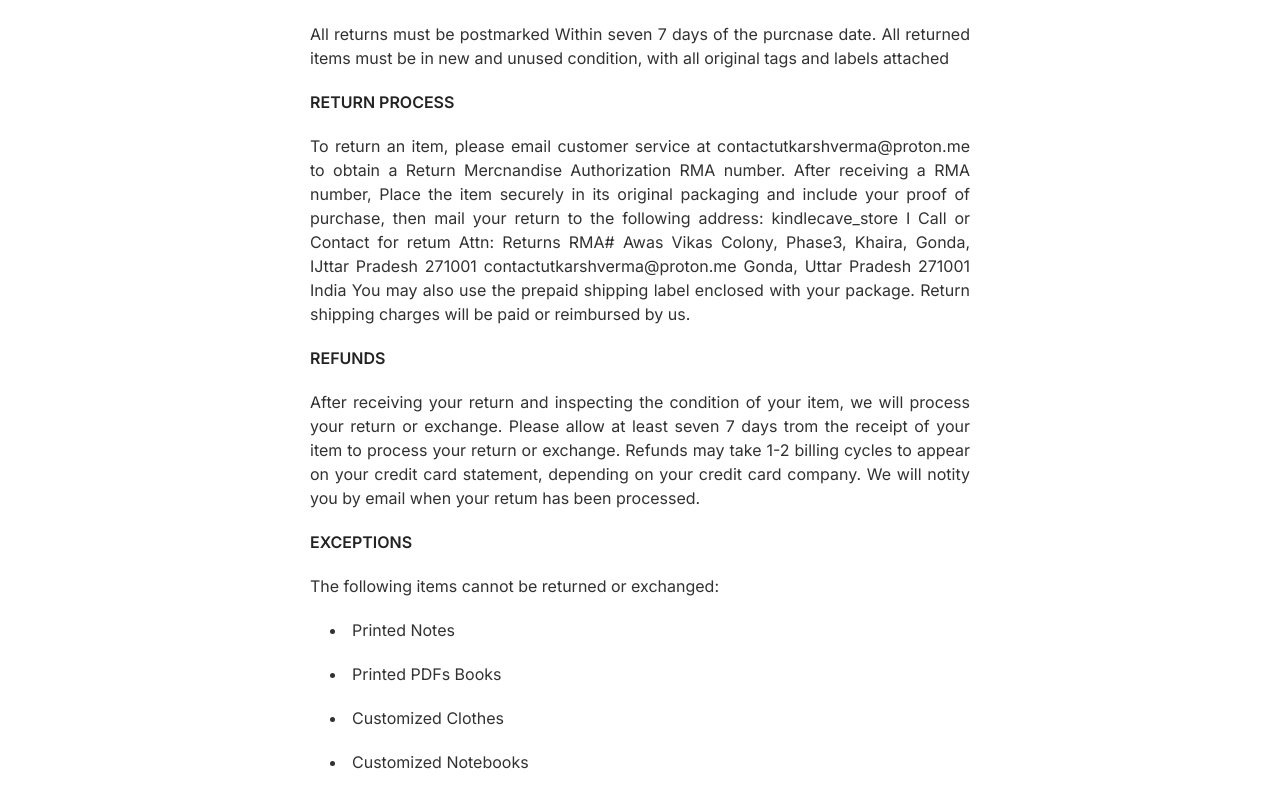
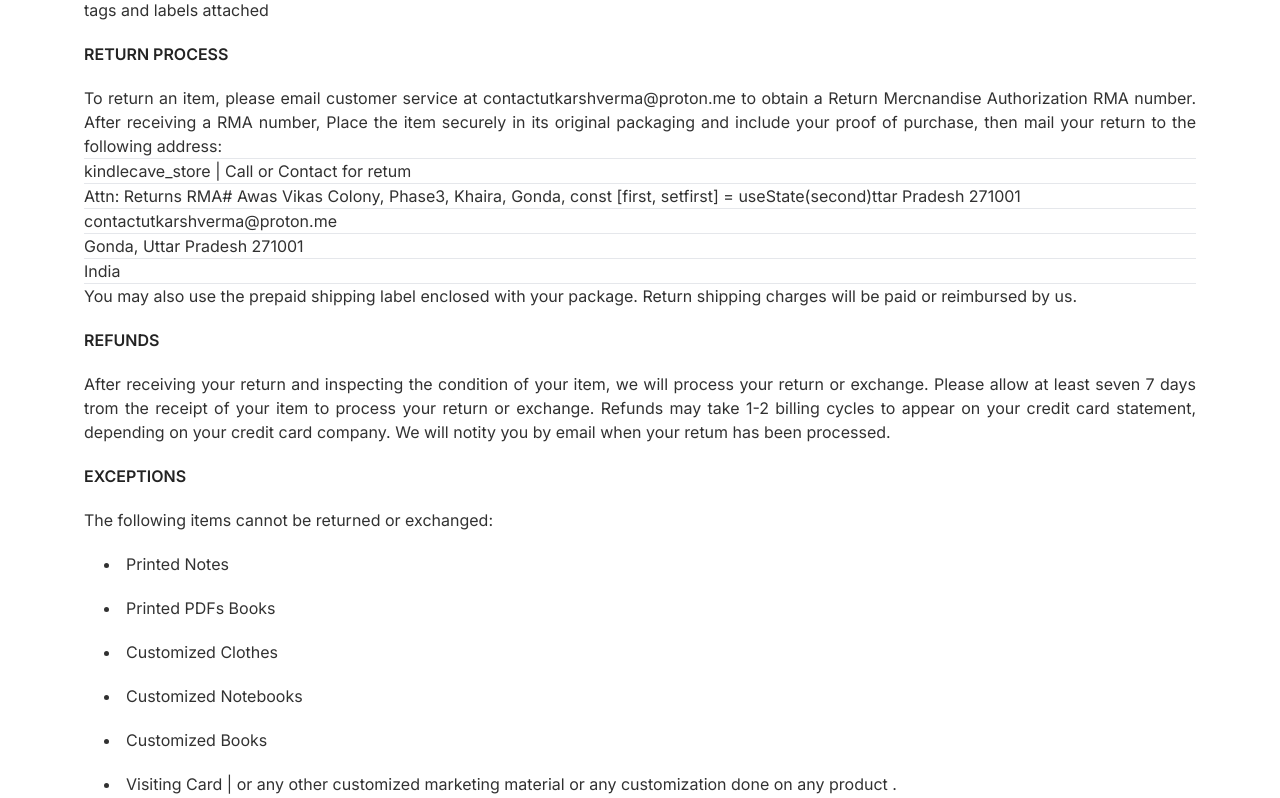
Before and after one commit to UtkarshVerma-Space/kindlecave, a Next.js app: page /Contacts/Refund in a window 1280 px wide. Shown: the part 340-1138 px from the top of the page. Built offline with nearby package versions, Linux system fonts and the light colour scheme.

Commit message:
Added T&C Page Privacy Policy Refund and

```diff
--- a/app/Contacts/Contactus/contact.module.css
+++ b/app/Contacts/Contactus/contact.module.css
@@ -3,6 +3,10 @@
     display: flex;
     align-items: center;
     justify-content: center;flex-direction: column;
+
+}
+.container{
+    width: 90%;
 
 }
 
@@ -37,5 +41,5 @@
 }
 .contact p{
     color: rgb(11, 138, 89);
-
+    font-size: 90%;
 }
--- a/app/Contacts/Privacy/privacy.module.css
+++ b/app/Contacts/Privacy/privacy.module.css
@@ -7,7 +7,7 @@
 width: 100%;
 }
 .container{
-    width: 700px;
+    width: 90%;
 }
 .wrapper h1{
     text-align: center;
--- a/app/Contacts/Refund/page.jsx
+++ b/app/Contacts/Refund/page.jsx
@@ -18,13 +18,24 @@ export default function page() {
 Return Mercnandise Authorization RMA number. After receiving a RMA number, Place the item
 securely in its original packaging and include your proof of purchase, then mail your return to the
 following address:
-kindlecave_store I Call or Contact for retum
+<br /> <hr />
+kindlecave_store | Call or Contact for retum
+<br /> <hr />
+
 Attn: Returns
 RMA#
-Awas Vikas Colony, Phase3, Khaira, Gonda, IJttar Pradesh 271001
+Awas Vikas Colony, Phase3, Khaira, Gonda, const [first, setfirst] = useState(second)ttar Pradesh 271001
+<br /> <hr />
+
 contactutkarshverma@proton.me
+<br /> <hr />
+
 Gonda, Uttar Pradesh 271001
+<br /> <hr />
+
 India
+<br /> <hr />
+
 You may also use the prepaid shipping label enclosed with your package. Return shipping charges
 will be paid or reimbursed by us.</p>
 
@@ -42,7 +53,7 @@ processed.</p>
     <li>Customized Clothes</li>
     <li>Customized Notebooks</li>
     <li>Customized Books</li>
-    <li>Visiting Card | or any other customized marketing material.</li>
+    <li>Visiting Card | or any other customized marketing material or any customization done on any product .</li>
     <p>For defective or damaged products, please contact us at the contact details below to arrange a
 refund or exchange.</p>
 </p>
--- a/app/Contacts/Refund/refund.module.css
+++ b/app/Contacts/Refund/refund.module.css
@@ -8,7 +8,7 @@ width: 100%;
 }
 
 .container{
-    width: 700px;
+    width: 90%;
 }
 
 .wrapper h1{
```
